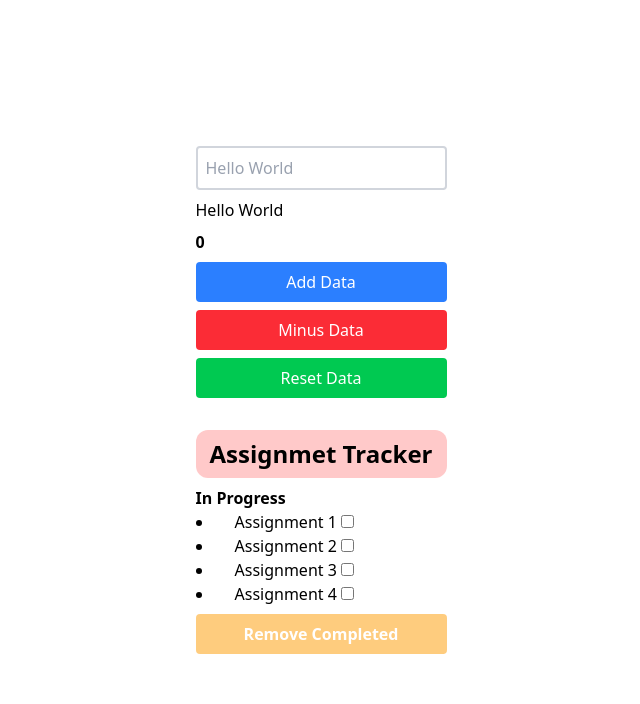
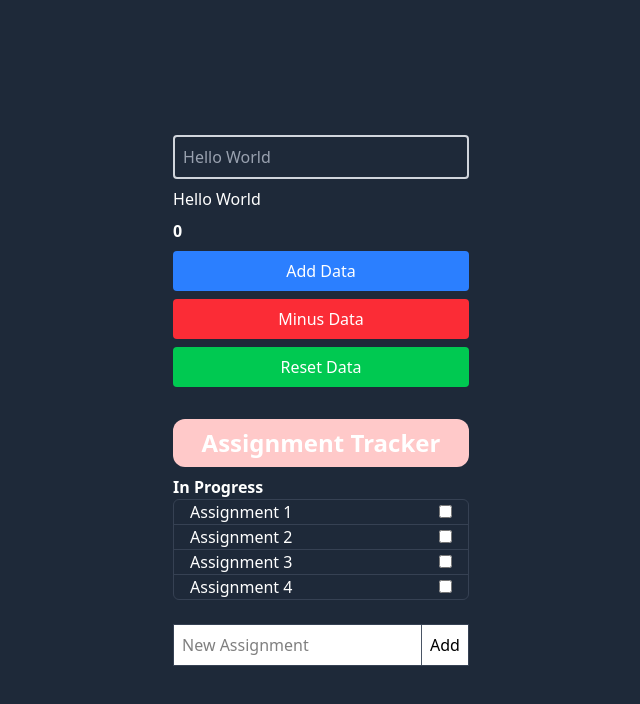
Before and after one commit to SAMUELMUCHIRI/vue-project, a Vue app: page / in a window 1280 px wide. Shown: the top 704 px of the page, without its empty margins (319-959 px from the left). Built offline with nearby package versions, Linux system fonts and the light colour scheme.

Commit message:
using components and form submissions

```diff
--- a/index.html
+++ b/index.html
@@ -6,7 +6,7 @@
         <meta name="viewport" content="width=device-width, initial-scale=1.0" />
         <title>Vite App</title>
     </head>
-    <body class="bg-white/10">
+    <body class="bg-gray-800 text-white">
         <div id="app" class="h-dvh w-full flex justify-center items-center">
             <mainApp-App></mainApp-App>
         </div>
--- a/src/App.vue
+++ b/src/App.vue
@@ -49,7 +49,7 @@ function resetData() {
             </button>
         </div>
         <div class="flex flex-col gap-2">
-            <Test title="bad">Assignmet Tracker</Test>
+            <Test title="bad">Assignment Tracker</Test>
         </div>
     </div>
 </template>
--- /dev/null
+++ b/src/components/Assignment.vue
@@ -0,0 +1,13 @@
+<script setup>
+defineProps({
+    assignment: Object,
+});
+</script>
+<template>
+    <li>
+        <label class="px-4 flex items-center justify-between"
+            >{{ assignment.name }}
+            <input v-model="assignment.completed" type="checkbox"
+        /></label>
+    </li>
+</template>
--- /dev/null
+++ b/src/components/AssignmentList.vue
@@ -0,0 +1,31 @@
+<script setup>
+import { computed, ref } from "vue";
+import Assignment from "./Assignment.vue";
+defineProps({
+    AssignmentList: {
+        type: Array,
+        required: true,
+    },
+    AssignmentName: {
+        type: String,
+        required: true,
+    },
+});
+</script>
+<template>
+    <div
+        name="{{ AssignmentName }}"
+        v-if="AssignmentList.length > 0"
+        class="flex-1 flex-col"
+    >
+        <p class="font-bold">{{ AssignmentName }}</p>
+        <ul class="border border-gray-700 rounded-md divide-y divide-gray-700">
+            <Assignment
+                v-for="assignment in AssignmentList"
+                :key="assignment.id"
+                :assignment="assignment"
+            >
+            </Assignment>
+        </ul>
+    </div>
+</template>
--- a/src/components/Test.vue
+++ b/src/components/Test.vue
@@ -1,5 +1,6 @@
 <script setup>
 import { computed, ref } from "vue";
+import AssignmentList from "./AssignmentList.vue";
 const assignments = ref([
     {
         id: 1,
@@ -26,15 +27,12 @@ const assignments = ref([
     },
 ]);
 const r_comp = ref(false);
-function removeCompleted() {
-    r_comp.value = true;
-    for (let assignment of assignments.value) {
-        assignment.completed = false;
-    }
-}
+const new_assignment = ref("");
+
 defineProps({
     title: String,
 });
+
 const Inprogress = computed(() =>
     assignments.value.filter((assignment) => !assignment.completed),
 );
@@ -42,6 +40,15 @@ const Inprogress = computed(() =>
 const Completed = computed(() =>
     assignments.value.filter((assignment) => assignment.completed),
 );
+
+function add() {
+    assignments.value.push({
+        id: assignments.value.length + 1,
+        name: new_assignment.value,
+        completed: false,
+    });
+    new_assignment.value = "";
+}
 </script>
 <template>
     <h1
@@ -53,31 +60,28 @@ const Completed = computed(() =>
     >
         <slot />
     </h1>
-    <div name="inprogress" v-if="Inprogress.length > 0" class="flex-1 flex-col">
-        <p class="font-bold">In Progress</p>
-        <li v-for="item in Inprogress" :key="item.id">
-            <label class="px-4"
-                >{{ item.name }}
-                <input v-model="item.completed" type="checkbox"
-            /></label>
-        </li>
-    </div>
-
-    <div name="completed" v-if="Completed.length > 0" class="flex-1 flex-col">
-        <p class="font-bold">Completed</p>
-        <li v-for="item in Completed" :key="item.id">
-            <label class="px-4 line-through">{{ item.name }} </label>
-        </li>
-    </div>
-    <button
-        @click="removeCompleted"
-        type="button"
-        :class="{
-            'rounded p-2 font-bold text-white bg-amber-500 hover:bg-amber-400': true,
-            'disabled:opacity-50': Completed.length < 1,
-        }"
-        :disabled="Completed.length < 1"
-    >
-        Remove Completed
-    </button>
+    <section class="space-y-6">
+        <AssignmentList
+            :AssignmentList="Inprogress"
+            AssignmentName="In Progress"
+        ></AssignmentList>
+        <AssignmentList
+            :AssignmentList="Completed"
+            AssignmentName="Completed"
+        ></AssignmentList>
+        <form @submit.prevent="add">
+            <div
+                class="flex items-center justify-between border bg-white text-black border-gray-700"
+            >
+                <input
+                    v-model="new_assignment"
+                    placeholder="New Assignment"
+                    class="p-2"
+                />
+                <button type="submit" class="p-2 border-l border-gray-600">
+                    Add
+                </button>
+            </div>
+        </form>
+    </section>
 </template>
```
